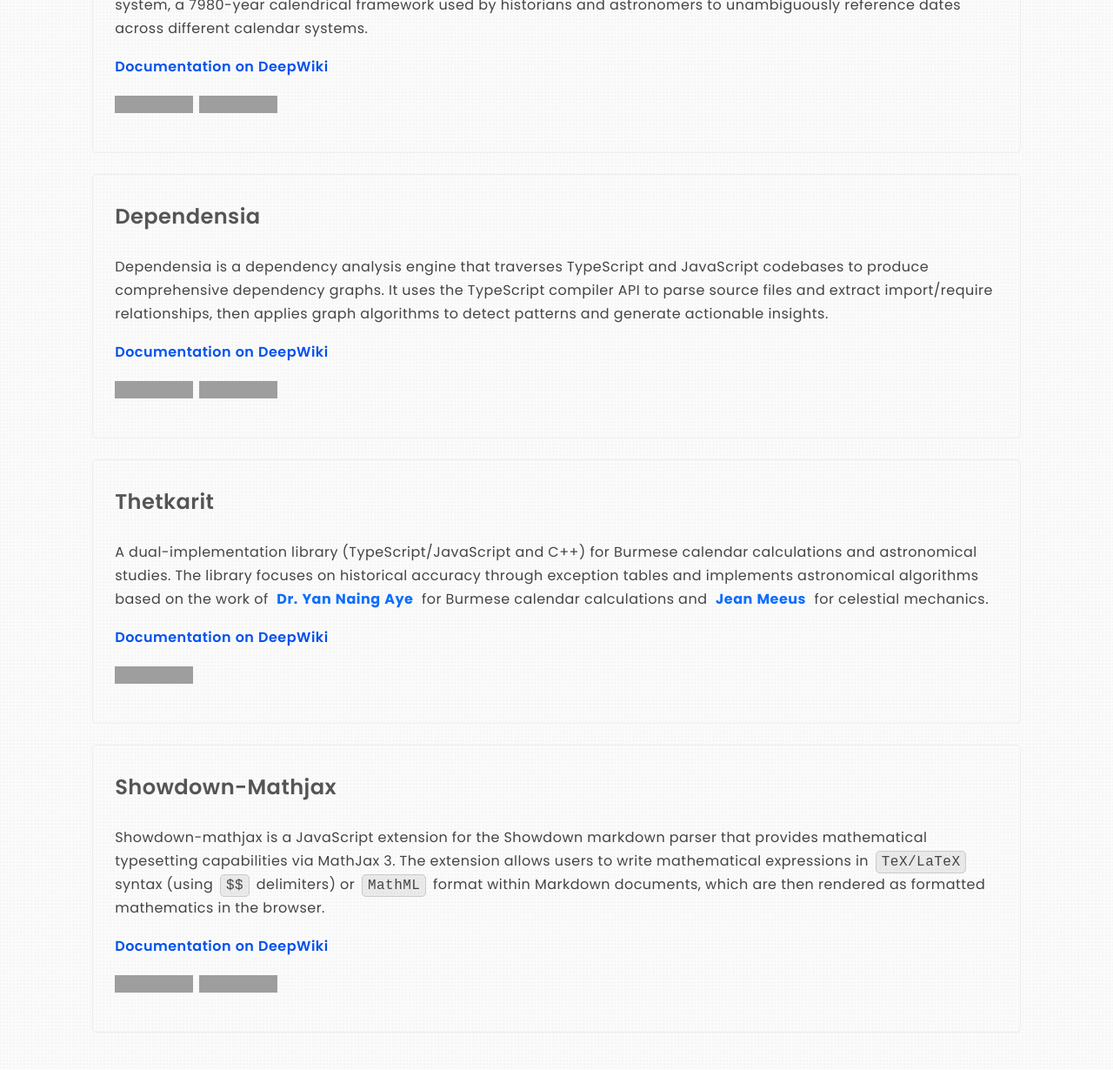
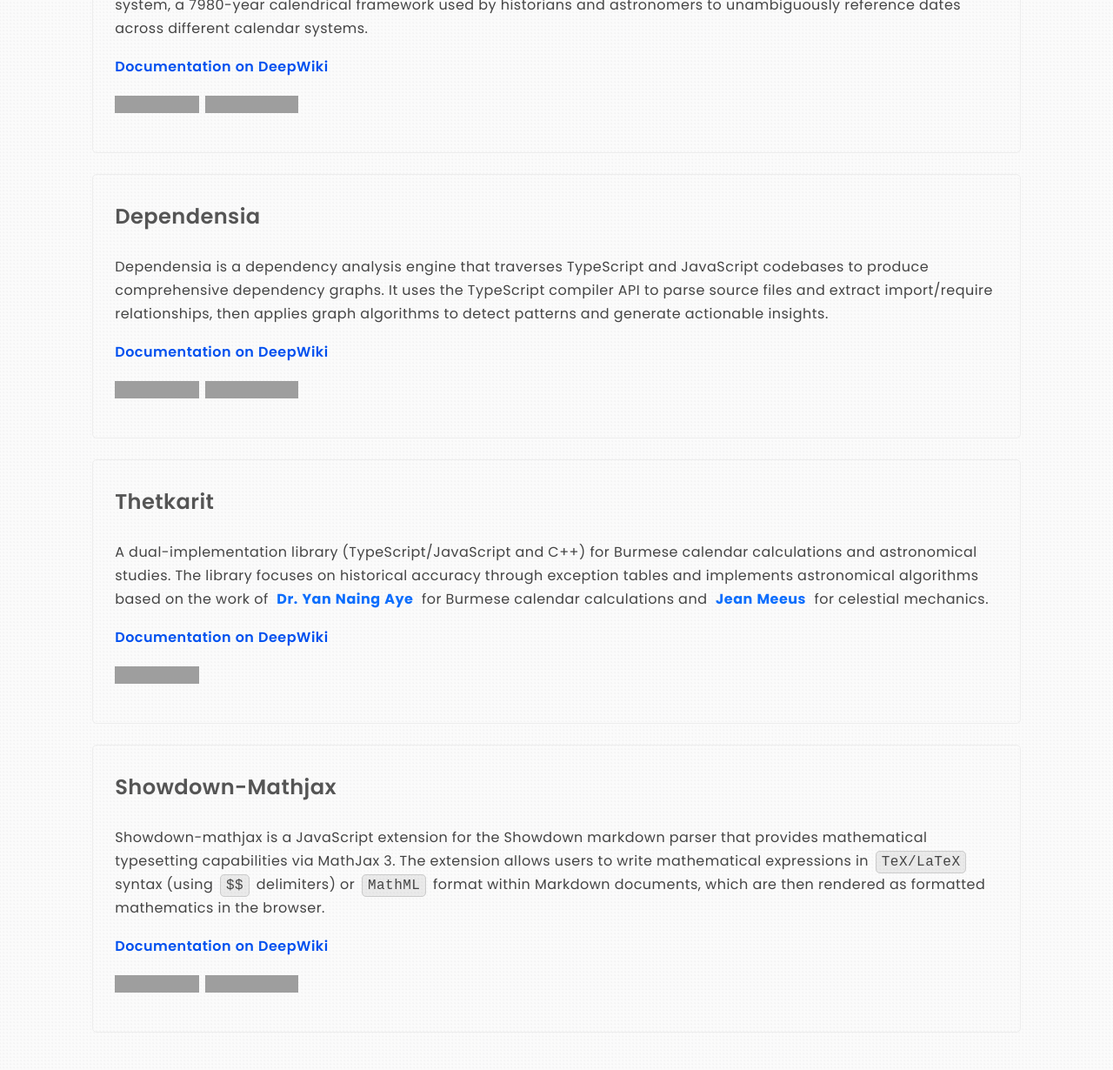
Before and after one commit to phothinmg/ptm, a Jekyll site: the page built from app/index.html, in a window 1280 px wide. Shown: the part 845-2075 px from the top of the page at 87% size. Built offline with Jekyll 4.4.1, drawn with Linux system fonts in a browser that asks for light colours; some web fonts are replaced; a script that is not in the unit is left out; grey boxes are pictures that could not be loaded.

Commit message:
modified:   app/_includes/about.html

```diff
--- a/app/_includes/about.html
+++ b/app/_includes/about.html
@@ -1,5 +1,11 @@
 <div style="display: flex; align-items: center; justify-content: center">
-  <img src="/assets/images/kadown.min.svg" alt="kadown" />
+  <img
+    src="/assets/images/kadown.min.svg"
+    alt="kadown"
+    fetchpriority="high"
+    width="200"
+    height="200"
+  />
 </div>
 
 <h3>About</h3>
--- a/app/_includes/navigation.html
+++ b/app/_includes/navigation.html
@@ -5,7 +5,7 @@
       <a href="/pages">Pages</a>
       <a href="/notes">Notes</a>
       <a href="/#projects">Projects</a>
-      <button type="button" class="theme-btn" id="theme-btn">
+      <button type="button" class="theme-btn" id="theme-btn" aria-label="theme">
         <i class="sun" id="theme-icon"></i>
       </button>
     </div>
--- a/app/_includes/projects.html
+++ b/app/_includes/projects.html
@@ -26,6 +27,8 @@
       <img
         alt="Static Badge"
         src="https://img.shields.io/badge/github-repo-blue?style=flat&logo=github"
+        width="97"
+        height="20"
       />
     </a>
     <a
@@ -37,6 +40,8 @@
       <img
         alt="Static Badge"
         src="https://img.shields.io/badge/npm-package-red?style=flat&logo=npm"
+        width="107"
+        height="20"
       />
     </a>
   </div>
@@ -67,6 +73,8 @@
       <img
         alt="Static Badge"
         src="https://img.shields.io/badge/github-repo-blue?style=flat&logo=github"
+        width="97"
+        height="20"
       />
     </a>
     <a
@@ -78,6 +86,8 @@
       <img
         alt="Static Badge"
         src="https://img.shields.io/badge/npm-package-red?style=flat&logo=npm"
+        width="107"
+        height="20"
       />
     </a>
   </div>
@@ -123,6 +134,8 @@
       <img
         alt="Static Badge"
         src="https://img.shields.io/badge/github-repo-blue?style=flat&logo=github"
+        width="97"
+        height="20"
       />
     </a>
   </div>
@@ -154,6 +168,8 @@
       <img
         alt="Static Badge"
         src="https://img.shields.io/badge/github-repo-blue?style=flat&logo=github"
+        width="97"
+        height="20"
       />
     </a>
     <a
@@ -165,6 +181,8 @@
       <img
         alt="Static Badge"
         src="https://img.shields.io/badge/npm-package-red?style=flat&logo=npm"
+        width="107"
+        height="20"
       />
     </a>
   </div>
```
Also changed, not shown: other parts of app/_includes/projects.html (+4 -0 lines).
